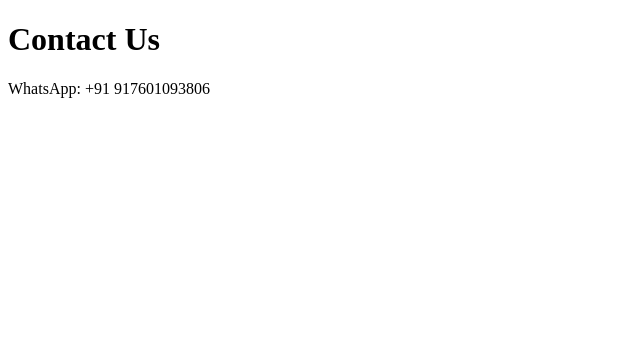
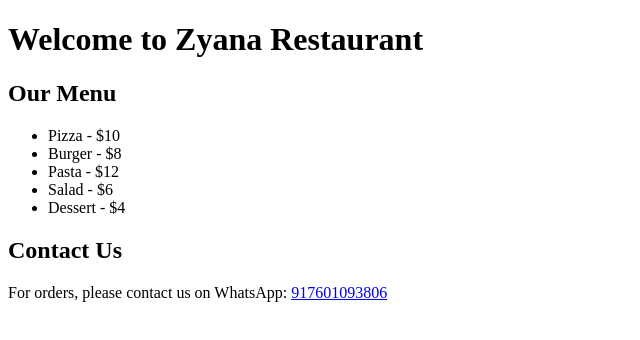
Before and after one commit to sree939171-debug/zyana, a plain HTML site: page index.html in a window 1280 px wide. Shown: the whole page, without its empty margins (0-640 px from the left). Drawn offline with Linux system fonts and the light colour scheme.

Commit message:
Updated index.html with the complete Zyana restaurant menu and new WhatsApp number.

```diff
--- a/index.html
+++ b/index.html
@@ -3,10 +3,19 @@
 <head>
     <meta charset="UTF-8">
     <meta name="viewport" content="width=device-width, initial-scale=1.0">
-    <title>Contact</title>
+    <title>Zyana Restaurant Menu</title>
 </head>
 <body>
-    <h1>Contact Us</h1>
-    <p>WhatsApp: +91 917601093806</p>
+    <h1>Welcome to Zyana Restaurant</h1>
+    <h2>Our Menu</h2>
+    <ul>
+        <li>Pizza - $10</li>
+        <li>Burger - $8</li>
+        <li>Pasta - $12</li>
+        <li>Salad - $6</li>
+        <li>Dessert - $4</li>
+    </ul>
+    <h2>Contact Us</h2>
+    <p>For orders, please contact us on WhatsApp: <a href="https://wa.me/917601093806">917601093806</a></p>
 </body>
 </html>
```
